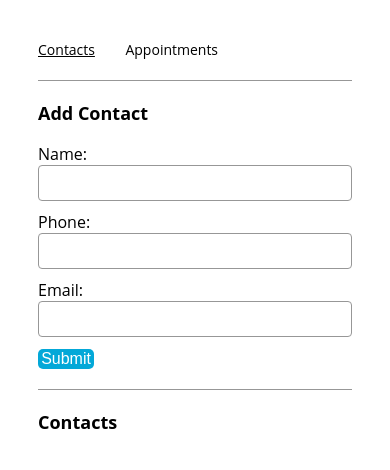
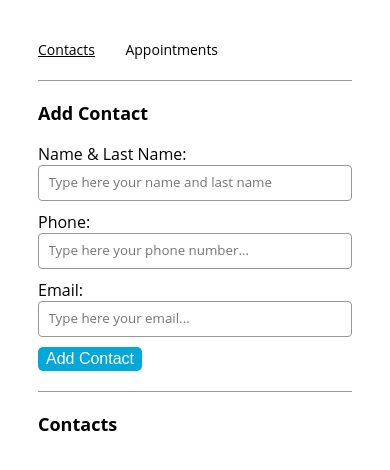
Before and after one commit to JonaRhood/react-appointment-project, a React (Create React App) app: page /contacts in a window 390 px wide. Shown: the top 470 px of the page. Built offline with nearby package versions, Linux system fonts and the light colour scheme.

Commit message:
Added responsive design  and restriction to letters on the phone input of ContactForm.js

```diff
--- a/public/index.css
+++ b/public/index.css
@@ -69,6 +69,11 @@ select {
   width: 100%;
   margin-bottom: 10px;
   box-sizing: border-box;
+  transition: ease all .3s;
+}
+
+input:valid {
+  border-bottom: rgba(0, 255, 0, 0.5) 3px solid;
 }
 
 .tile {
@@ -82,11 +87,11 @@ select {
 }
 
 .tile-container {
-  margin-bottom: 20px;
+  margin: 5px;
 }
 
 button {
-  padding: .3% 1%;
+  padding: .2rem .5rem;
   background-color: #03a8d8;
   font-size: 1rem;
   color: white;
@@ -99,30 +104,67 @@ button:hover {
   cursor: pointer;
 }
 
+#divTileList {
+  display: flex;
+  width: 100%;
+  margin: 0;
+  padding: 0;
+  justify-content: flex-start;
+  align-items: center;
+  flex-wrap: wrap;
+}
+
 .tile-container {
-  padding: 2% 3%;
+  display: inline-block;
+  padding: 20px 50px;
   border: .2px rgba(0,0,0,0.1) solid;
   box-shadow: 0 0 10px rgba(0,0,0,0.1);
   background-color: rgba(0,0,0,0.01);
   border-radius: 5px;
+  width: 40%;
+  height: 7rem;
+  overflow: auto;
+  align-content: center;
 }
 
 .tile-title {
   font-size: 1.2rem;
   font-weight: bold;
+  margin: 0;
 }
 
 .tile {
   line-height: 1.2;
+  width: 100%;
 }
 
 .tile-nameX {
   display: flex;
   justify-content: space-between;
-  align-items: center;
+  align-items: flex-start;
+  width: 100%;
+  flex-wrap: nowrap;
+  margin-bottom: 15px;
 }
 
 #xButton {
-  padding: .3% .5%;
+  padding: .2rem .5rem;
+}
 
+@media only screen and (max-width: 1200px) {
+.tile-container {
+    width: 35%;
+  }
 }
+
+@media only screen and (max-width: 890px) {
+ .tile-container {
+    width: 30%;
+  }
+}
+
+@media only screen and (max-width: 700px) {
+  .tile-container {
+    width: 100%;
+  }
+}
--- a/src/components/appointmentForm/AppointmentForm.js
+++ b/src/components/appointmentForm/AppointmentForm.js
@@ -42,14 +42,15 @@ export const AppointmentForm = ({
     <div>
       <form onSubmit={handleSubmit} id="formAppointments">
         <label htmlFor="titleInput">Title:</label>
-        <input type="text" id="titleInput" value={title} onChange={handleTitleInput}></input>
+        <input type="text" id="titleInput" value={title} onChange={handleTitleInput}
+        required placeholder="Type here the title of your appointment..."></input>
         <label htmlFor="picker">Contact:</label>
         <ContactPicker contacts={contacts} handleContactInput={handleContactInput} contact={contact} picker />
         <label htmlFor="dateInput">Date:</label>
-        <input type="date" id="dateInput" min={getTodayString()} value={date} onChange={handleDateInput}></input>
+        <input type="date" id="dateInput" min={getTodayString()} value={date} onChange={handleDateInput} required></input>
         <label htmlFor="timeInput">Time:</label>
-        <input type="time" id="timeInput" value={time} onChange={handleTimeInput}></input>
-        <button type="submit">Submit</button>
+        <input type="time" id="timeInput" value={time} onChange={handleTimeInput} required></input>
+        <button type="submit">Add appointment</button>
       </form>
     </div>
     </>
--- a/src/components/contactForm/ContactForm.js
+++ b/src/components/contactForm/ContactForm.js
@@ -10,12 +10,15 @@ export const ContactForm = ({
   handleSubmit
 }) => {
 
+
   const handleText = (event) => {
     setName(event.target.value)
   }
 
   const handleTel = (event) => {
-    setPhone(event.target.value)
+    const input = event.target.value;
+    const filteredInput = input.replace(/[^0-9+]/g, "");
+    setPhone(filteredInput)
   }
 
   const handleEmail = (event) => {
@@ -25,19 +28,22 @@ export const ContactForm = ({
   return (
     <>
       <form onSubmit={handleSubmit}>
-        <label htmlFor="inputName" >Name:</label>
-        <input id="inputName" type="text" value={name} onChange={handleText} required></input>
+        <label htmlFor="inputName" >Name & Last Name:</label>
+        <input id="inputName" type="text" value={name} onChange={handleText}
+        required placeholder="Type here your name and last name"></input>
         <label htmlFor="inputPhone">Phone: </label>
         <input
-          type="tel" pattern="[0-9]{9}"
+          type="tel" pattern="^\+?[0-9]{9,16}$"
           value={phone}
           onChange={handleTel}
           required
+          placeholder="Type here your phone number..."
           >
         </input>
         <label htmlFor="inputEmail">Email:</label>
-        <input id="inputEmail" type="email" value={email} onChange={handleEmail} required></input>
-        <button type="Submit">Submit</button>
+        <input id="inputEmail" type="email" value={email} onChange={handleEmail} required
+         placeholder="Type here your email..."></input>
+        <button type="Submit">Add Contact</button>
       </form>
     </>
   );
--- a/src/components/tileList/TileList.js
+++ b/src/components/tileList/TileList.js
@@ -8,7 +8,7 @@ export const TileList = ({ tiles, removeItem }) => {
   }
 
   return (
-    <div>
+    <div id="divTileList">
       {tiles.map((tile, idx) => {
         const { name, ...description } = tile;
         return <Tile key={idx} name={name} description={description} handleRemove={handleRemove} />
```
